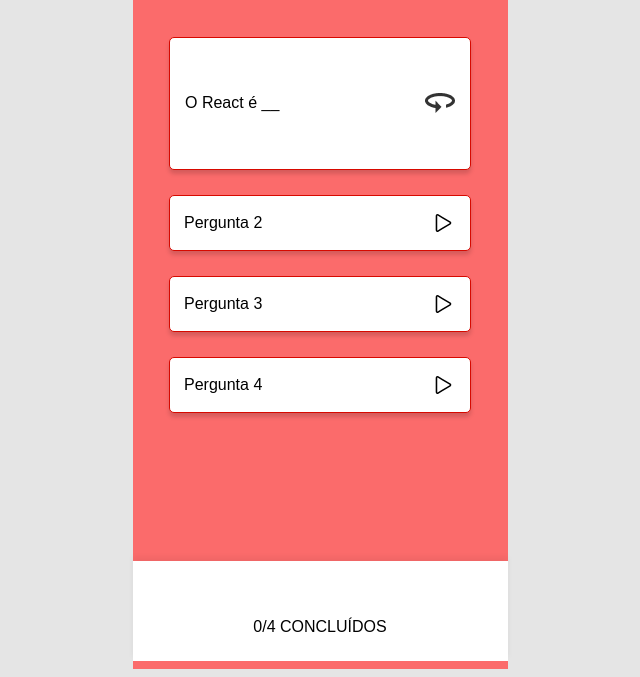
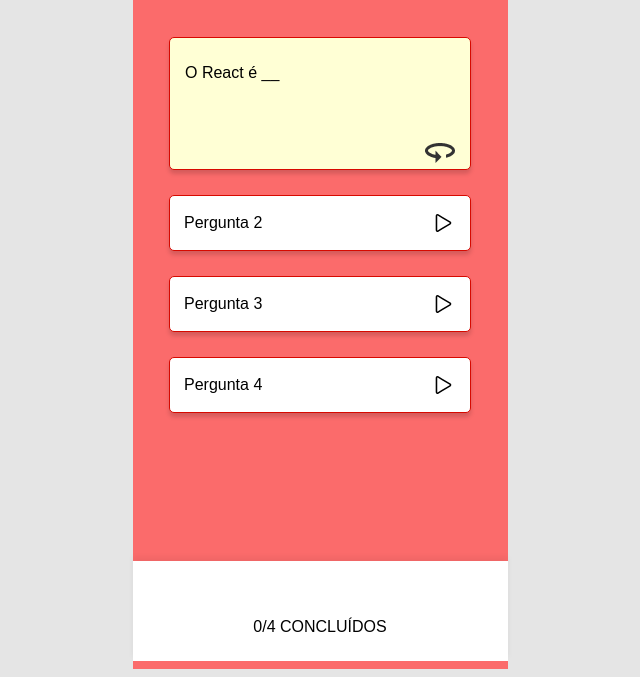
Before and after one commit to GiovanneAndrade/projeto8-zaprecall, a React app: page /pag2 in a window 1280 px wide. Both pictures are taken after a click on the icon 763 px from the left and 228 px from the top of the page. Shown: the part 139-816 px from the top of the page, without its empty margins (320-960 px from the left). Built offline with nearby package versions, Linux system fonts and the light colour scheme; a web font is replaced by a local one.

Commit message:
finalizando

```diff
--- a/src/components/style/style.css
+++ b/src/components/style/style.css
@@ -61,23 +61,28 @@
 
   width: 300px;
   height: 131px;
-  background-color: #ffffff;
+  background-color: #FFFFD5;
   border: 1px solid #D70900;
   box-shadow: 0px 4px 4px rgba(0, 0, 0, 0.15);
  border-radius: 5px;
   margin: 0;
   padding: 0;
  display: flex;
-justify-content: center;
+
     flex-direction: column;
 }
 .pergunta-texto{
  display: flex;
  align-items: center;
  justify-content:space-between;
+
 }
 .pergunta-texto p{
   margin-left: 15px;
+  margin-bottom: 70px;
+}
+.pergunta-texto img{
+margin-top: 105px;
 }
 .icone-pergunta{
   margin-right: 15px;
```
